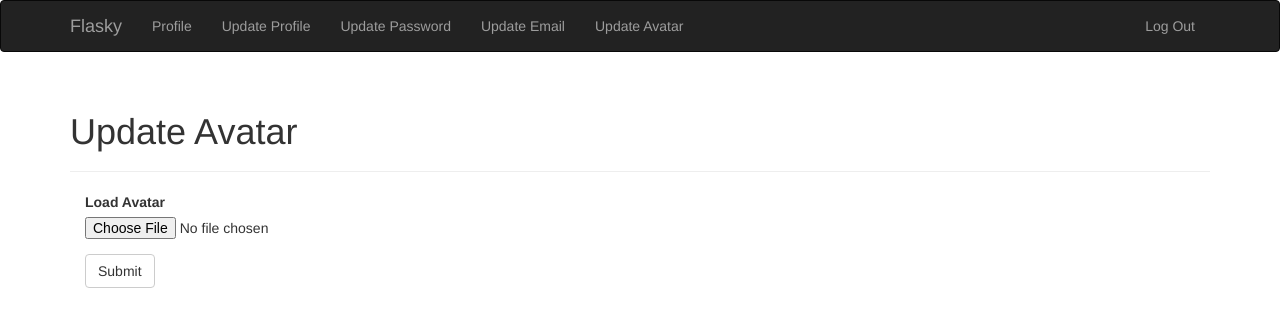
After one commit to QuiTran86/BlogPosts, a Flask app: page /change-avatar in a window 1280 px wide. The commit adds this page. Shown: the top 327 px of the page. Run offline with Flask 2, Linux system fonts and the light colour scheme; the visitor is signed in with stand-in values (Sample User, id 1); data comes from the database, SQL or seed files in the repository; some libraries are stand-ins or nearby versions.

Commit message:
Add feature change avatar by user expectation

```diff
--- /dev/null
+++ b/assets/forms/avatar.py
@@ -0,0 +1,8 @@
+from flask_wtf import FlaskForm
+from wtforms.fields import FileField, SubmitField
+
+
+class AvatarUpdatedForm(FlaskForm):
+
+    file = FileField('Load Avatar')
+    submit = SubmitField('Submit')
--- a/config.py
+++ b/config.py
@@ -17,6 +17,8 @@ class Config:
     FLASKY_POST_PER_PAGES = 10
     FLASKY_FOLLOWERS_PERPAGE = 10
 
+    UPLOAD_FOLDER = os.getenv('UPLOAD_FOLDER')
+
     SQLALCHEMY_DATABASE_URI = os.getenv('SQLALCHEMY_DATABASE_URI')
     SQLALCHEMY_TRACK_MODIFICATIONS = os.getenv('SQLALCHEMY_TRACK_MODIFICATIONS')
 
--- a/infrastructure/models/users.py
+++ b/infrastructure/models/users.py
@@ -16,10 +16,12 @@ from .. import db
 class User(UserMixin, db.Model):
     __tablename__ = 'users'
 
+    ALLOWED_EXTENSION = {'png', 'jpg', 'jpeg'}
     CONFIRMED_TOKEN_EXPIRY = 300
     GRAVATAR_SERVICE_URI = 'https://secure.gravatar.com/avatar'
 
     id = db.Column(db.Integer, primary_key=True)
+    avatar_file = db.Column(db.String(100))
     name = db.Column(db.String(64))
     location = db.Column(db.String(100))
     bio = db.Column(db.Text())
@@ -81,6 +83,9 @@ class User(UserMixin, db.Model):
     def is_administrator(self):
         return self.role.name == Permission.ADMIN
 
+    def is_valid_media_file(self, filename):
+        return '.' in filename and filename.rsplit('.', 1)[1] in self.ALLOWED_EXTENSION
+
     def save(self):
         db.session.add(self)
         db.session.commit()
--- a/resources/main.py
+++ b/resources/main.py
@@ -1,9 +1,14 @@
+import os.path
+
 from flask import Blueprint, abort, flash, redirect, render_template, url_for, request, current_app
 from flask_login import current_user, login_required
+from werkzeug.utils import secure_filename
 
+import app
 from assets.forms.password import PasswordResetForm
 from assets.forms.posts import PostForm, PostUpdatedForm
 from assets.forms.update_info import EditProfileForm, EditProfileAdminForm
+from assets.forms.avatar import AvatarUpdatedForm
 from domain.permission import Permission
 from infrastructure.models.posts import Post
 from infrastructure.models.users import User
@@ -125,6 +130,30 @@ def user(username):
     return render_template('user.html', user=user_md)
 
 
+@main.route('/change-avatar', methods=['GET', 'POST'])
+@login_required
+def change_avatar():
+    form = AvatarUpdatedForm()
+    if request.method == 'POST':
+        if 'file' not in request.files:
+            flash("No submitted file!")
+            return redirect(request.url)
+        file = request.files['file']
+
+        if not file.filename:
+            flash("Not selected file!")
+            return redirect(url_for(request.url))
+
+        if file and current_user.is_valid_media_file(file.filename):
+            filename = f'{current_user.username}-{secure_filename(file.filename)}'
+            file.save(os.path.join(current_app.config['UPLOAD_FOLDER'], filename))
+            current_user.avatar_file = filename
+            current_user.save()
+            flash('Updated avatar successfully!')
+            return redirect(url_for('.user', username=current_user.username))
+    return render_template("update_avatar.html", form=form)
+
+
 @main.route('/admin')
 @login_required
 @admin_required
--- a/templates/base.html
+++ b/templates/base.html
@@ -32,6 +32,7 @@
         <li><a href="/update-profile">Update Profile</a></li>
         <li><a href="/update-password">Update Password</a></li>
         <li><a href="/auth/change-email">Update Email</a></li>
+        <li><a href="/change-avatar">Update Avatar</a></li>
       </ul>
       <ul class="nav navbar-nav navbar-right">
         {% if current_user.is_authenticated %}
--- /dev/null
+++ b/templates/update_avatar.html
@@ -0,0 +1,11 @@
+{% extends "base.html" %}
+{% import "bootstrap/wtf.html" as wtf %}
+{% block title %}Flasky - Update Avatar{% endblock %}
+{% block page_content %}
+<div class="page-header">
+  <h1>Update Avatar</h1>
+</div>
+<div class="col-md-4">
+  {{ wtf.quick_form(form) }}
+</div>
+{% endblock %}
--- a/templates/user.html
+++ b/templates/user.html
@@ -5,7 +5,11 @@
 <table>
   <tr>
     <td>
+      {% if user.avatar_file %}
+      <img class="img-rounded profile-thumbnail" src="{{ url_for('static', filename=user.avatar_file) }}" width="200" height="200">
+      {% else %}
       <img class="img-rounded profile-thumbnail" src="{{ user.avatar(size=200) }}">
+      {% endif %}
     </td>
     <td>
       <div class="container">
@@ -39,4 +43,5 @@
 {% else %}
 <a class="btn btn-default" href="{{ url_for('main.update_profile') }}">Edit Profile</a>
 {% endif %}
+<a class="btn btn-default" href="{{ url_for('main.change_avatar') }}">Update Avatar</a>
 {% endblock %}
```
Also changed, not shown: migrations/versions/3093935b7ec0_add_column_avatar_file_in_model_user.py (added, +28 -0 lines).
